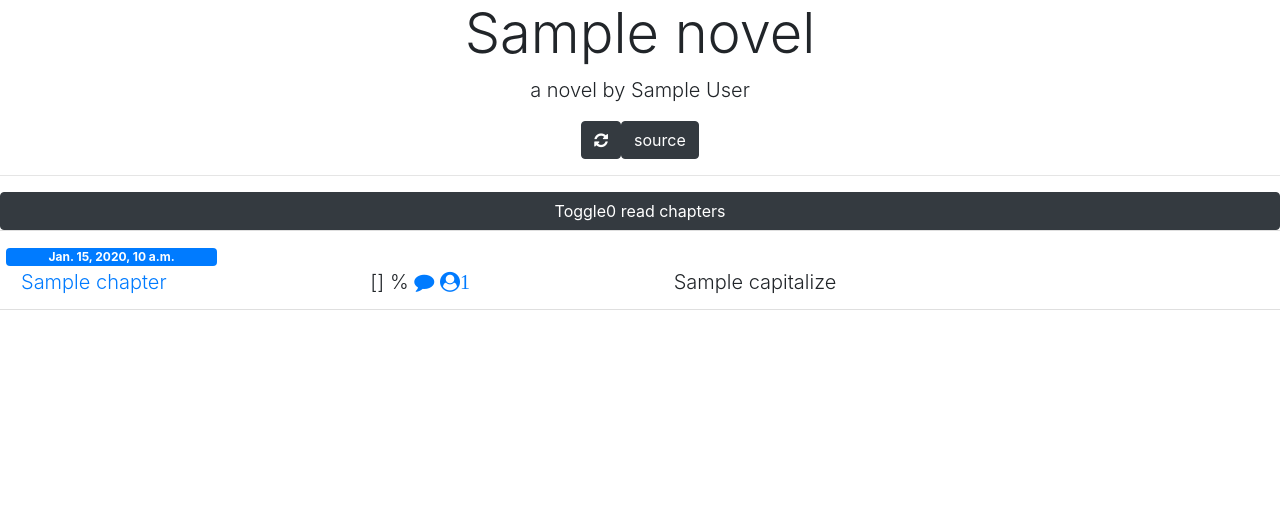
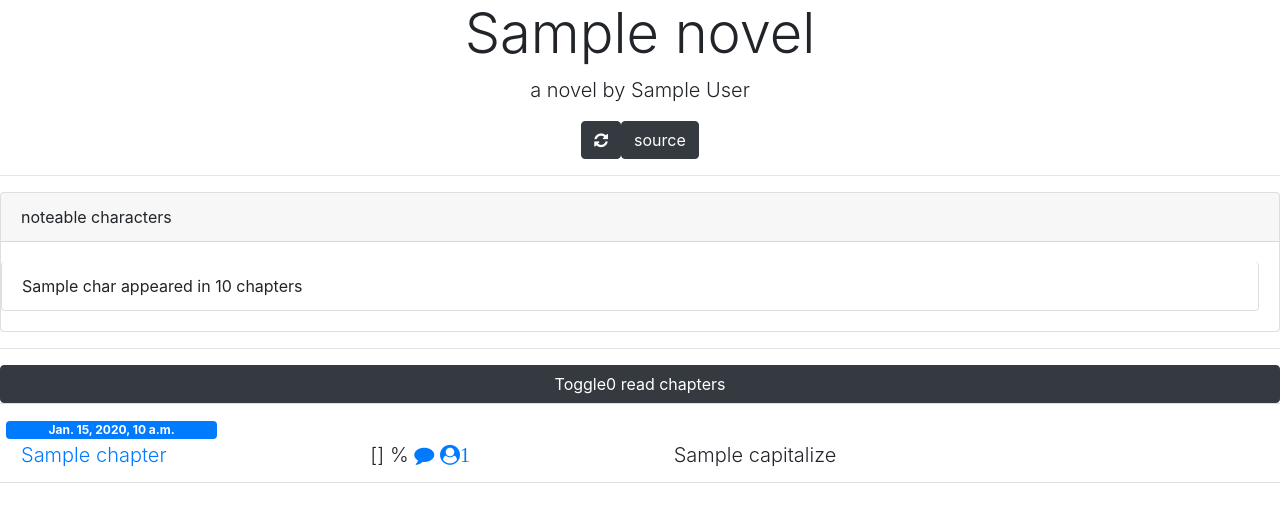
Before and after one commit to wohlben/novels, a Django app: template src/novels/templates/novels/details/novel.html in a window 1280 px wide. Shown: the part 56-578 px from the top of the page. Run offline with Django 3.2, Linux system fonts and the light colour scheme; the template is opened without the code that fills it: most values are stand-ins (such as "Sample title", 1, 10 or a date in 2020); parts of the project's set-up code (start-up, migrations or seed data) failed here and were passed over; some libraries are stand-ins or nearby versions.

Commit message:
added noteable characters card

```diff
--- a/src/novels/models.py
+++ b/src/novels/models.py
@@ -196,3 +196,6 @@ class Character(_models.Model):
 
     fiction = _models.ForeignKey("Fiction", on_delete=_models.CASCADE)
     name = _models.TextField(blank=False)
+
+    def __str__(self):
+        return self.name.capitalize()
--- a/src/novels/templates/novels/details/novel.html
+++ b/src/novels/templates/novels/details/novel.html
@@ -16,6 +16,15 @@
     <button class="btn btn-dark" title="force a refetch on the server" ic-post-to="/api/novels/{{ novel.id }}/requeue/"><i class="fa fa-refresh"></i></button>
     <a class="btn btn-dark" href="{{ novel.url }}">source</a>
 </div>
+    <hr />
+    <div class="card">
+        <div class="card-header"> noteable characters</div>
+        <ul class="list-group card-body">
+        {% for char in chars %}
+            <li class="list-group-item">{{ char }} appeared in {{ char.appearances }} chapters</li>
+        {% endfor %}
+        </ul>
+    </div>
     <hr />
     <button id="read-chapters-btn" class="btn btn-dark text-center container-fluid" onclick="$('.read-chapter').toggle()">Toggle</span><span id="read-chapters-count"></span> read chapters</button>
 <ul class="list-group">
@@ -66,7 +75,6 @@
                 {% endwith %}
                 {% with characters=chapter.characters.all %}
                     {% if characters|length > 0 %}
-
                         <a class="popover-dismiss"
                            role="button"
                            tabindex="0"
@@ -75,8 +83,6 @@
                            data-content="{% for char in characters %} {{ char.name|capfirst }} {% endfor %}">
                             <i class="fa fa-user-circle" title="most named characters as a popover">{{ characters|length }}</i>
                         </a>
-                        {% else %}
-                        FAIL
                     {% endif %}
                 {% endwith %}
             </span>
--- a/src/novels/views.py
+++ b/src/novels/views.py
@@ -1,6 +1,6 @@
 from django.contrib.auth.mixins import LoginRequiredMixin as _LoginRequiredMixin
 from django.views.generic import TemplateView as _TemplateView, FormView as _FormView
-from django.db.models import Prefetch as _Prefetch
+from django.db.models import Prefetch as _Prefetch, Count as _Count
 from novels.models import Fiction as _Fiction, Chapter as _Chapter
 from novels.forms import WatchingForm as _WatchingForm
 from profiles.models import ReadingProgress as _ReadingProgress
@@ -153,6 +153,7 @@ class FictionDetailView(_TemplateView):
             id=kwargs.get("novel_id")
         )
 
+        context["chars"] = novel.character_set.annotate(appearances=_Count("chapter")).order_by('-appearances')[:5]
         context["novel"] = novel
         if user.is_authenticated:
             context["last_read_chapter"] = novel.get_last_read_chapter(user.id)
```
